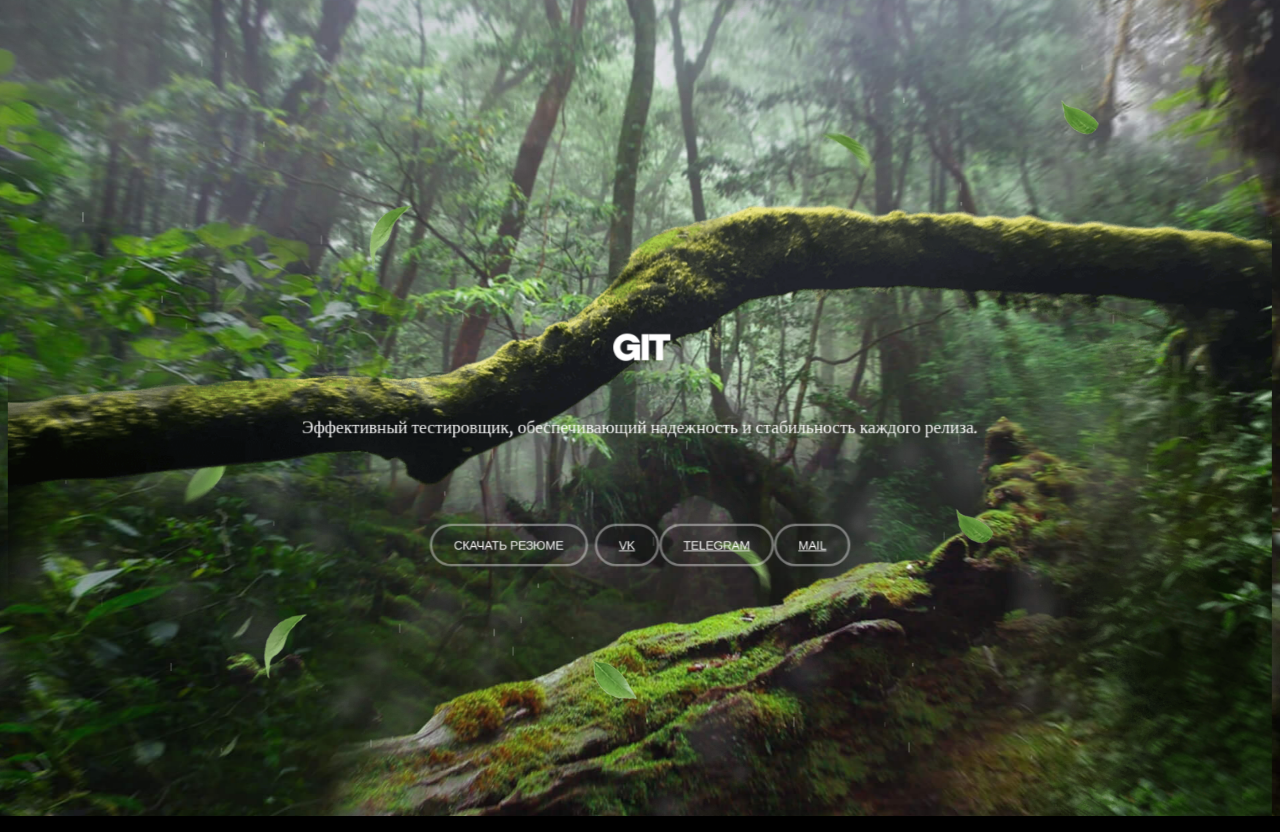
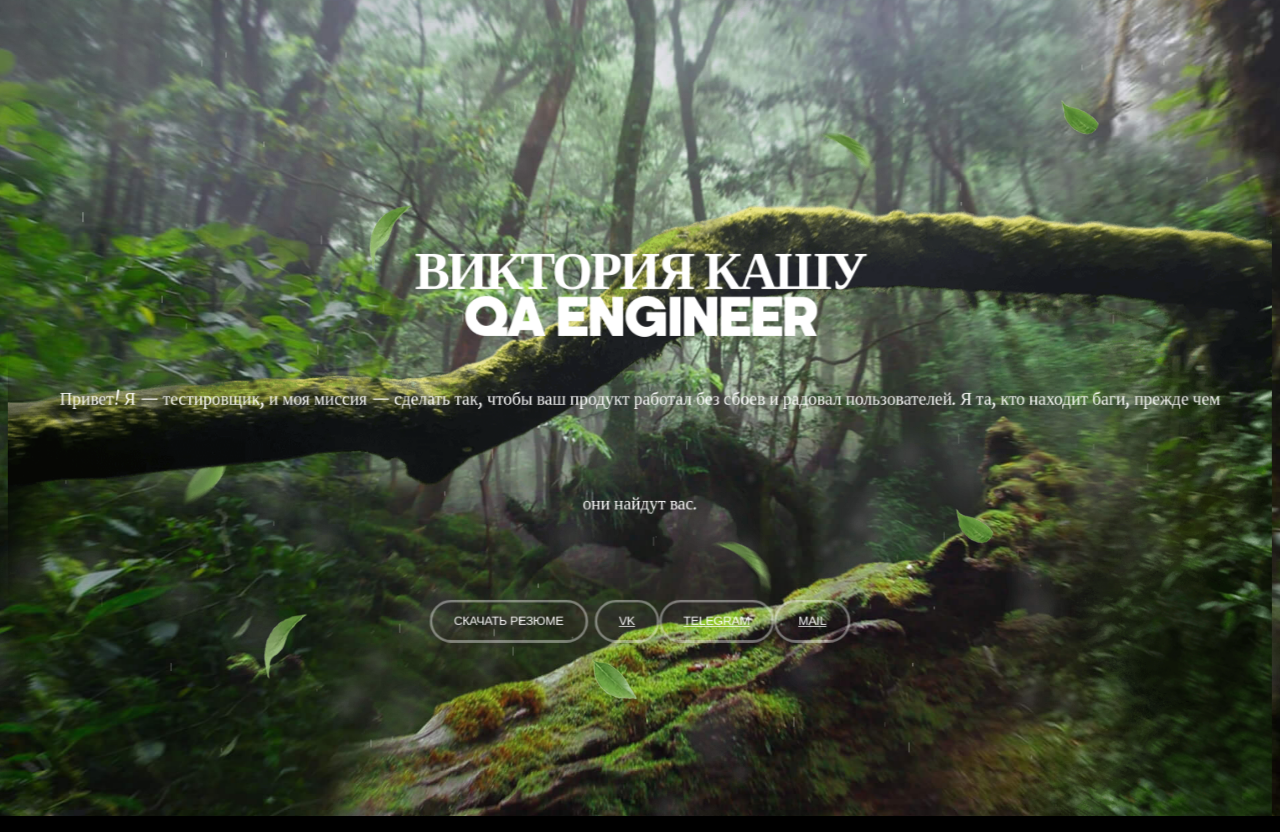
Before and after one commit to VikaKashu/VikaKashu.github.io, a plain HTML site: page index.html in a window 1280 px wide. Drawn offline with Linux system fonts and the light colour scheme.

Commit message:
Revert "Изменила тексты"

```diff
--- a/index.html
+++ b/index.html
@@ -18,8 +18,9 @@
 			<div class="layers__item layer-1" style="background-image: url(img/layer-1.jpg);"></div>
 			<div class="layers__item layer-2" style="background-image: url(img/layer-2.png);"></div>
 			<div class="layers__item layer-3">
-				<div class="hero-content">git
-					<div class="hero-content__p">Эффективный тестировщик, обеспечивающий надежность и стабильность каждого релиза.</div>
+				<div class="hero-content">
+					<h1>Виктория Кашу <span>QA Engineer</span></h1>
+					<div class="hero-content__p">Привет! Я — тестировщик, и моя миссия — сделать так, чтобы ваш продукт работал без сбоев и радовал пользователей. Я та, кто находит баги, прежде чем они найдут вас.</div>
 					<button class="button-start">Скачать резюме</button>
 					<button class="button-start"><a href="https://vk.com/vika.kashu">VK</button>
 					<button class="button-start"><a href="https://t.me/katoriia">Telegram</button>
```
